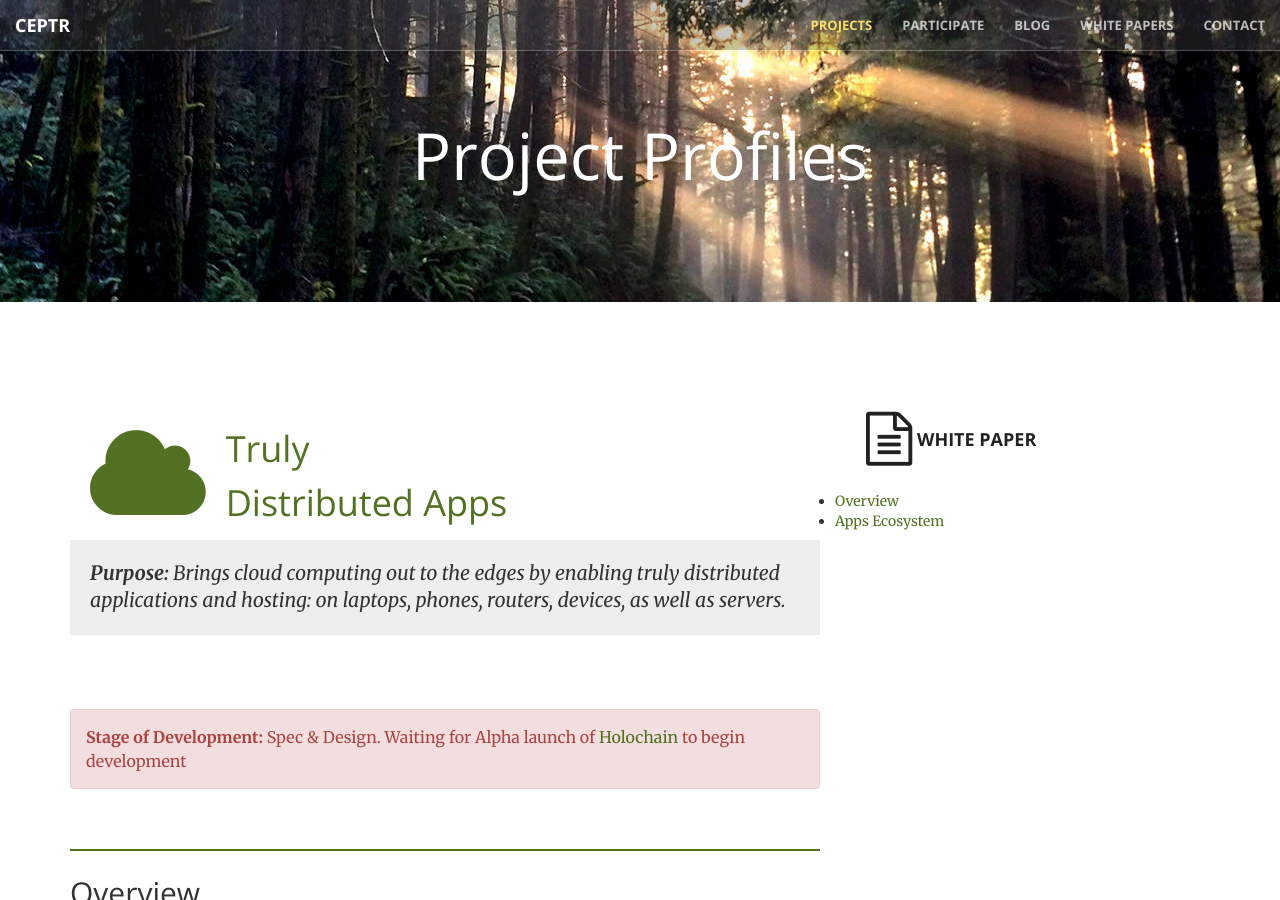
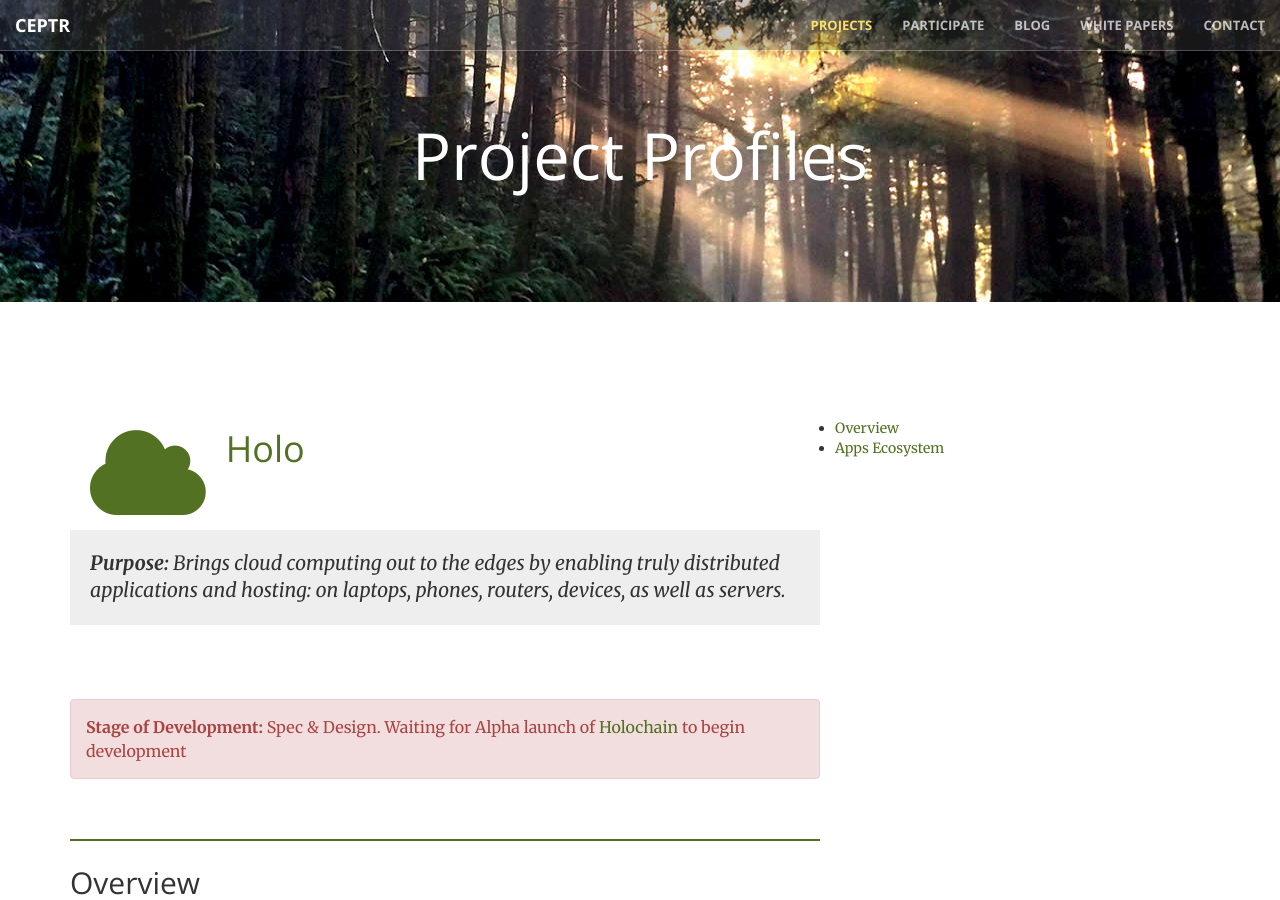
Before and after one commit to metacurrency/ceptr-org, a Jekyll site: the page built from _projects/distapps.md, in a window 1280 px wide and 900 px high. Built offline with Jekyll 4.4.1, drawn with Linux system fonts in a browser that asks for light colours.

Commit message:
Updated distapps mentions to Holo
I'm using Holo, let me know if you prefer all lower case holo. Didn't change filename either.

```diff
--- a/_projects/distapps.md
+++ b/_projects/distapps.md
@@ -1,8 +1,8 @@
 ---
 layout: project
-slug: distapps
-title: "Truly <br />Distributed Apps"
-nav_title: Distributed Apps
+slug: holo
+title: "Holo"
+nav_title: Holo
 navigation_weight: 3
 icon: fa-cloud
 purpose: "Brings cloud computing out to the edges by enabling truly distributed applications and hosting: on laptops, phones, routers, devices, as well as servers."
```
